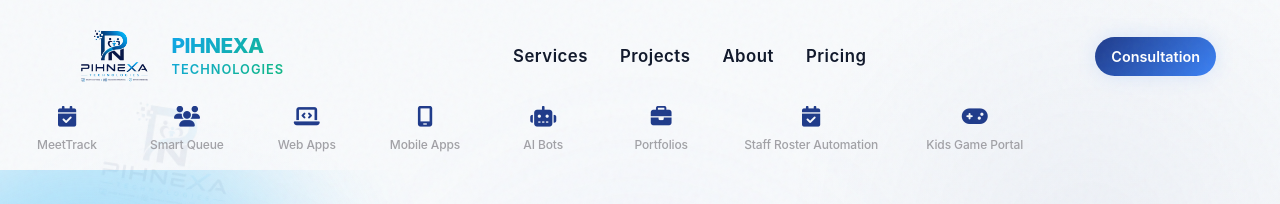
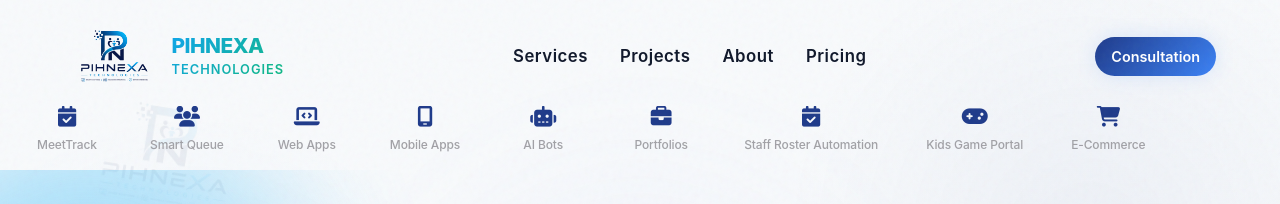
Before and after one commit to Anku9991/Ankush.AI, a Next.js app: page / in a window 1280 px wide. Shown: the top 204 px of the page. Built offline with nearby package versions, Linux system fonts and the light colour scheme.

Commit message:
Add E-Commerce section to top highlight ribbon

```diff
--- a/src/app/page.tsx
+++ b/src/app/page.tsx
@@ -54,6 +54,10 @@ export default function Home() {
             <a href="#projects" className="ribbon-item" style={{"textDecoration":"none"}}>
                 <div className="ribbon-icon"><i className="fa-solid fa-gamepad" style={{color: "var(--accent-primary)"}}></i></div>
                 <span>Kids Game Portal</span>
+            </a>
+            <a href="#projects" className="ribbon-item" style={{"textDecoration":"none"}}>
+                <div className="ribbon-icon"><i className="fa-solid fa-cart-shopping" style={{color: "var(--accent-primary)"}}></i></div>
+                <span>E-Commerce</span>
             </a>
         </div>
     </div>
```
